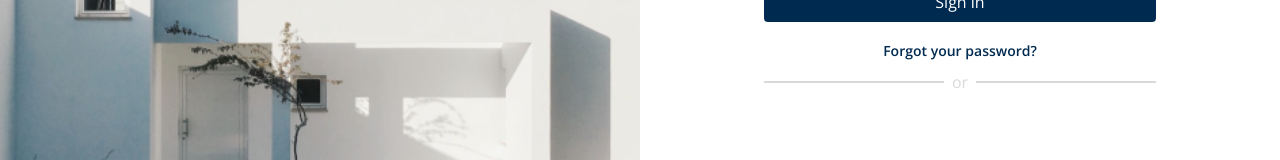
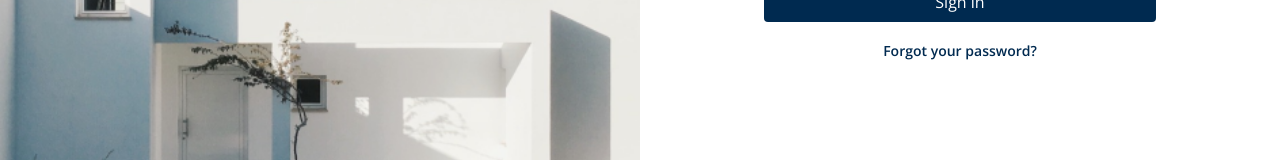
Before and after one commit to colloidOS/Housinn-for-Website, a Next.js app: page /auth in a window 1280 px wide. Shown: the part 369-529 px from the top of the page. Built offline with nearby package versions, Linux system fonts and the light colour scheme.

Commit message:
feat: implemented the privacypolicy page

```diff
--- a/src/app/auth/page.tsx
+++ b/src/app/auth/page.tsx
@@ -222,11 +222,11 @@ const AuthPage = () => {
               </a>
             </div>
           )}
-          <div className="flex items-center justify-center gap-2 text-white-300">
+          {/* <div className="flex items-center justify-center gap-2 text-white-300">
             <div className="flex-1 border border-white-300"></div>
             or
             <div className="flex-1 border border-white-300"></div>
-          </div>
+          </div> */}
           {/* <div className="flex flex-col w-full gap-[0.875rem] pt-3">
             <div className="flex items-center  w-full gap-2 border border-white-300 rounded py-[0.375rem] px-6 justify-center">
               <Image src={Google} alt="google icon" />
```
